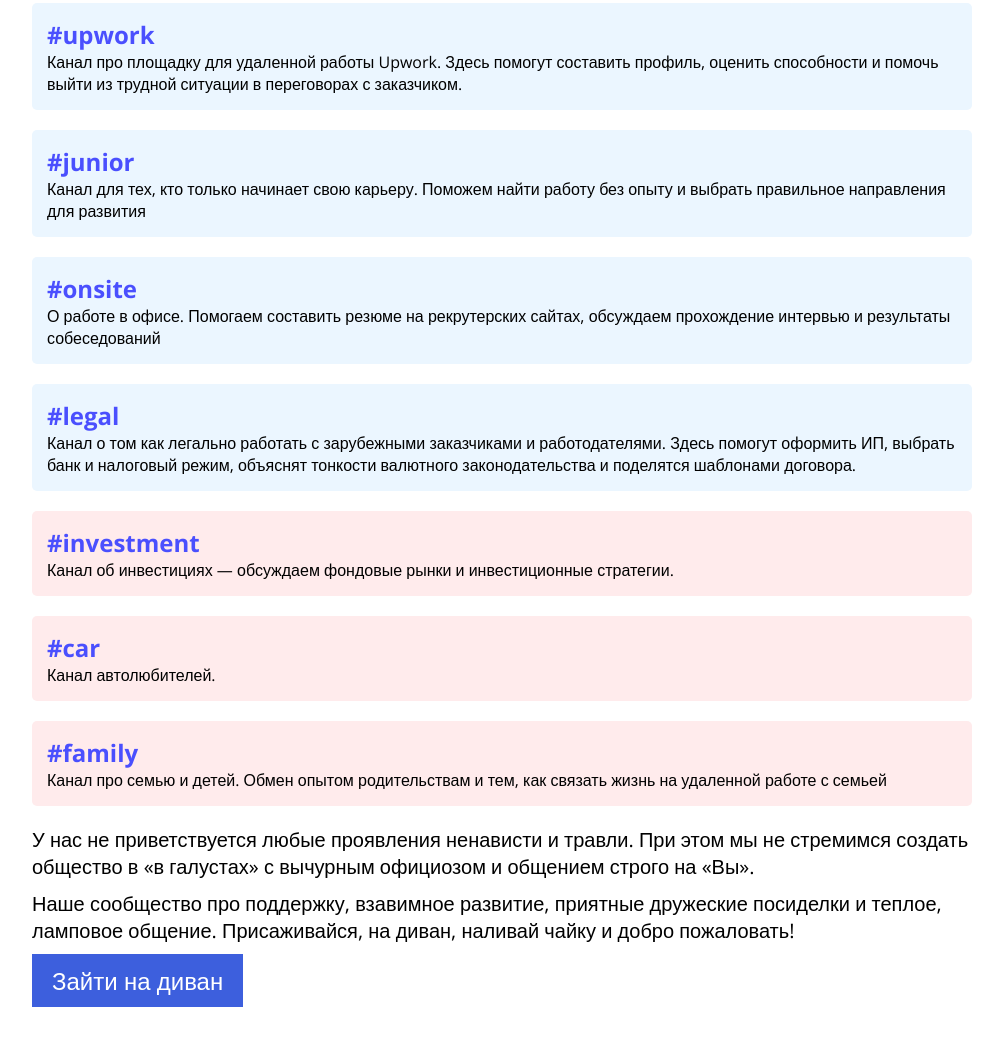
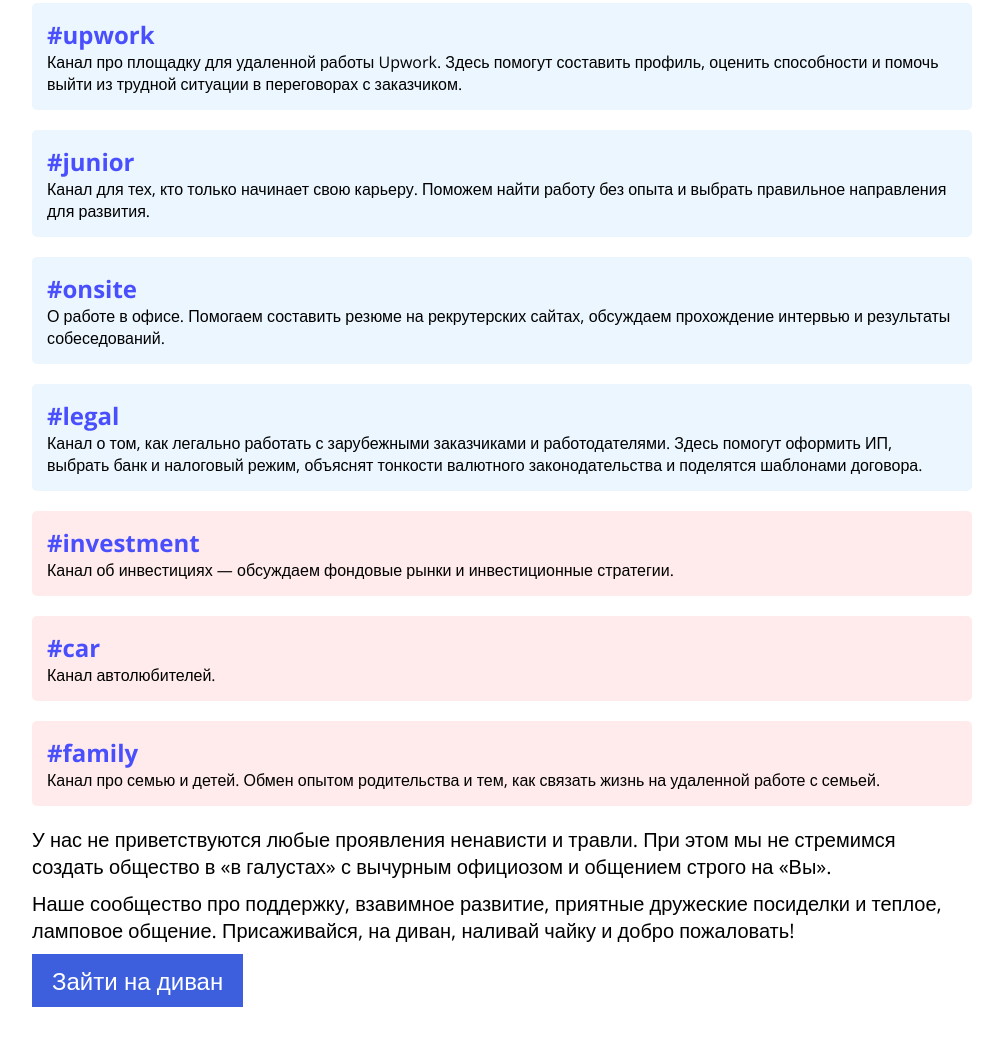
Before and after one commit to divan-community/divan-chat, a website built with Parcel: page src/index.html in a window 1280 px wide. Shown: the part 450-1487 px from the top of the page, without its empty margins (138-1141 px from the left). Built offline with nearby package versions, Linux system fonts and the light colour scheme.

Commit message:
Fix spelling and punctuation

```diff
--- a/src/index.html
+++ b/src/index.html
@@ -36,8 +36,8 @@
                     #junior
                 </div>
                 <div class="channel__description">
-                    Канал для тех, кто только начинает свою карьеру. Поможем найти работу без опыту и выбрать правильное
-                    направления для развития
+                    Канал для тех, кто только начинает свою карьеру. Поможем найти работу без опыта и выбрать правильное
+                    направления для развития.
                 </div>
             </div>
             <div class="channel">
@@ -46,7 +46,7 @@
                 </div>
                 <div class="channel__description">
                     О работе в офисе. Помогаем составить резюме на рекрутерских сайтах, обсуждаем прохождение интервью
-                    и результаты собеседований
+                    и результаты собеседований.
                 </div>
             </div>
             <div class="channel">
@@ -54,7 +54,7 @@
                     #legal
                 </div>
                 <div class="channel__description">
-                    Канал о том как легально работать с зарубежными заказчиками и работодателями. Здесь помогут
+                    Канал о том, как легально работать с зарубежными заказчиками и работодателями. Здесь помогут
                     оформить ИП, выбрать банк и налоговый режим, объяснят тонкости валютного законодательства и
                     поделятся шаблонами договора.
                 </div>
@@ -80,13 +80,13 @@
                     #family
                 </div>
                 <div class="channel__description">
-                    Канал про семью и детей. Обмен опытом родительствам и тем, как связать жизнь на удаленной работе
-                    с семьей
+                    Канал про семью и детей. Обмен опытом родительства и тем, как связать жизнь на удаленной работе
+                    с семьей.
                 </div>
             </div>
         </div>
         <p>
-            У нас не приветствуется любые проявления ненависти и травли. При этом мы не стремимся создать общество
+            У нас не приветствуются любые проявления ненависти и травли. При этом мы не стремимся создать общество
             в «в галустах» с вычурным официозом и общением строго на «Вы».
         </p>
         <p>
```
